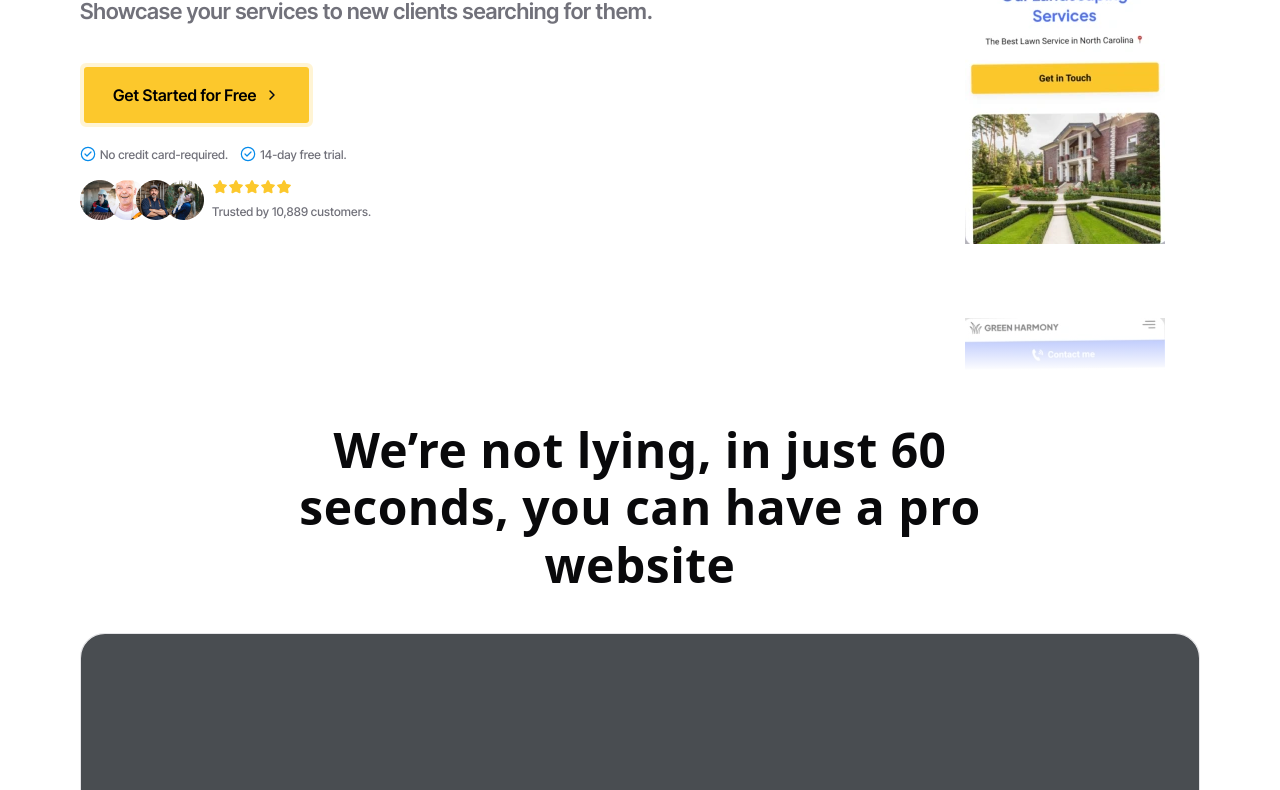
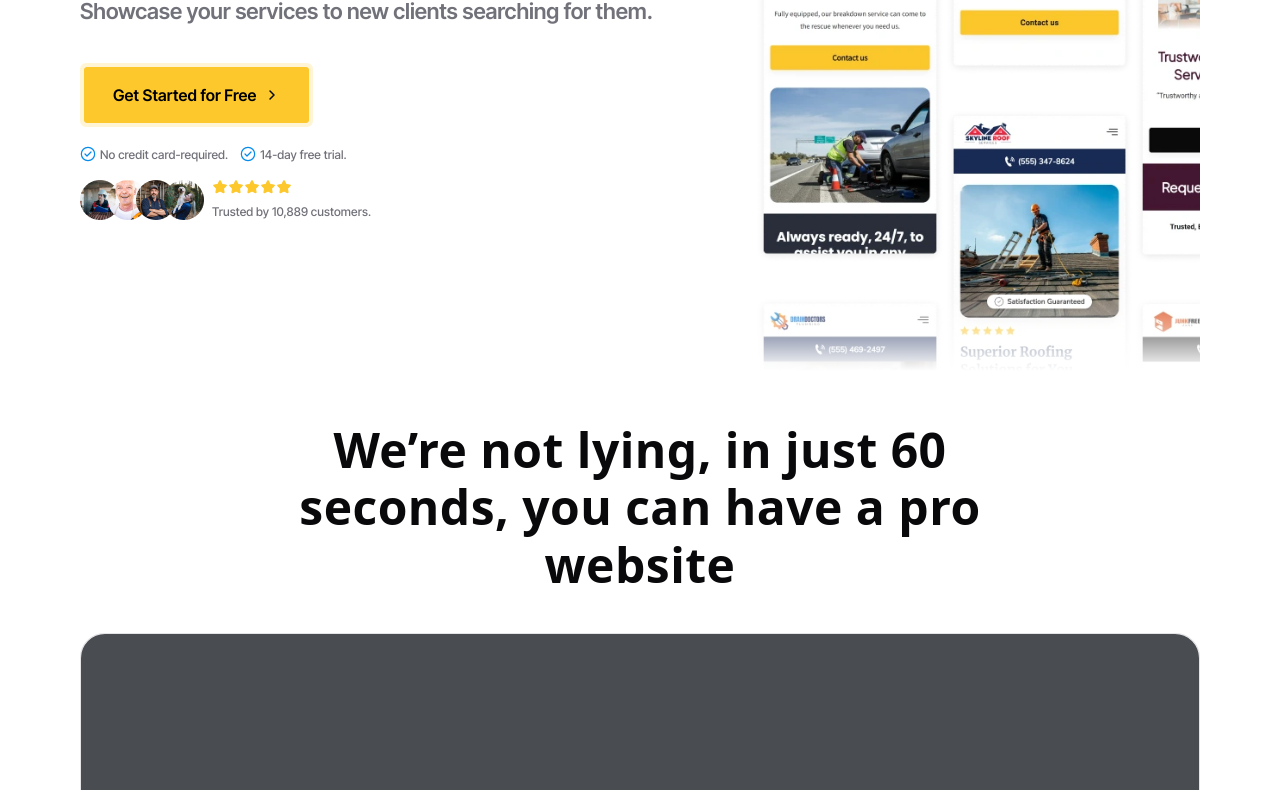
Before and after one commit to markok1/voolt-0.4, a website: page public/feature.html in a window 1280 px wide. Shown: the part 400-1190 px from the top of the page. Drawn offline with Linux system fonts and the light colour scheme.

Commit message:
hero change

```diff
--- a/public/feature.html
+++ b/public/feature.html
@@ -276,26 +276,34 @@
           </div>
         </div>
 
-        <div class="flex justify-between absolute right-[115px] w-[530px] top-[0] bottom-[0] max-2xl:w-[200px] max-xl:right-[40px] max-lg:relative max-lg:right-auto max-lg:top-auto max-lg:mt-[41px] max-lg:gap-0 max-lg:w-[100%]">
+        <div class="xl:overflow-hidden flex justify-between absolute right-[80px] w-[530px] top-[0] bottom-[0] max-2xl:w-[445px] max-xl:w-[200px] max-xl:right-[40px] max-lg:relative max-lg:right-auto max-lg:top-auto max-lg:mt-[41px] max-lg:gap-0 max-lg:w-[100%]">
           <div class="absolute left-[0] right-[0] h-[88px] lg:bg-[linear-gradient(180deg,_rgba(255,255,255,1)_0%,_rgba(0,0,0,0)_100%)] max-lg:right-auto max-lg:bottom-0 max-lg:top-0 max-lg:w-[88px] max-lg:h-[100%] max-lg:left-[-40px] max-lg:bg-[linear-gradient(90deg,_rgba(255,255,255,1)_0%,_rgba(0,0,0,0)_100%)]"></div>
           <div class="absolute left-[0] right-[0] bottom-[0] h-[88px] lg:bg-[linear-gradient(180deg,_rgba(0,0,0,0)_0%,_rgba(255,255,255,1)_100%)] max-lg:left-auto max-lg:bottom-0 max-lg:top-0 max-lg:w-[88px] max-lg:h-[100%] max-lg:right-[-40px] max-lg:bg-[linear-gradient(90deg,_rgba(0,0,0,0)_0%,_rgba(255,255,255,1)_100%)]"></div>
           <div class="block">
-            <div class="mt-[-235px] flex flex-col gap-[74px] max-lg:mt-auto max-lg:flex-row max-lg:gap-[40px] max-lg:ml-[-116px] max-sm:gap-[26px]">
-              <img src="imgs/review.webp" class="max-sm:max-w-[130px]" alt="Smartphone screens displaying a landscaping service website." />
-              <img src="imgs/review.webp" class="max-sm:max-w-[130px]" alt="Smartphone screens displaying a landscaping service website." />
-              <img src="imgs/review.webp" class="max-sm:max-w-[130px]" alt="Smartphone screens displaying a landscaping service website." />
-              <img src="imgs/review.webp" class="max-sm:max-w-[130px]" alt="Smartphone screens displaying a landscaping service website." />
-              <img src="imgs/review.webp" class="max-sm:max-w-[130px]" alt="Smartphone screens displaying a landscaping service website." />
-              <img src="imgs/review.webp" class="max-sm:max-w-[130px]" alt="Smartphone screens displaying a landscaping service website." />
-              <img src="imgs/review.webp" class="max-sm:max-w-[130px]" alt="Smartphone screens displaying a landscaping service website." />
+            <div class="mt-[-235px] flex flex-col gap-[32px] max-lg:mt-auto max-lg:flex-row max-lg:gap-[26px] max-lg:ml-[-116px] max-sm:gap-[16px]">
+              <img src="imgs/hero-website-preview1.webp" class="max-sm:max-w-[130px]" alt="Smartphone screens displaying a landscaping service website." />
+              <img src="imgs/hero-website-preview2.webp" class="max-sm:max-w-[130px]" alt="Smartphone screens displaying a landscaping service website." />
+              <img src="imgs/hero-website-preview3.webp" class="max-sm:max-w-[130px]" alt="Smartphone screens displaying a landscaping service website." />
+              <img src="imgs/hero-website-preview4.webp" class="max-sm:max-w-[130px]" alt="Smartphone screens displaying a landscaping service website." />
+              <img src="imgs/hero-website-preview5.webp" class="max-sm:max-w-[130px]" alt="Smartphone screens displaying a landscaping service website." />
+              <img src="imgs/hero-website-preview6.webp" class="max-sm:max-w-[130px]" alt="Smartphone screens displaying a landscaping service website." />
+              <img src="imgs/hero-website-preview7.webp" class="max-sm:max-w-[130px]" alt="Smartphone screens displaying a landscaping service website." />
             </div>
           </div>
-          <div class="block max-2xl:hidden">
-            <div class="flex flex-col gap-[74px] max-lg:mt-auto">
+          <div class="block max-xl:hidden">
+            <div class="flex flex-col gap-[32px] max-lg:mt-auto">
+              <img src="imgs/hero-website-preview8.webp" alt="Smartphone screens displaying a landscaping service website." />
+              <img src="imgs/hero-website-preview9.webp" alt="Smartphone screens displaying a landscaping service website." />
+              <img src="imgs/hero-website-preview10.webp" alt="Smartphone screens displaying a landscaping service website." />
               <img src="imgs/review.webp" alt="Smartphone screens displaying a landscaping service website." />
-              <img src="imgs/review.webp" alt="Smartphone screens displaying a landscaping service website." />
-              <img src="imgs/review.webp" alt="Smartphone screens displaying a landscaping service website." />
-              <img src="imgs/review.webp" alt="Smartphone screens displaying a landscaping service website." />
+            </div>
+          </div>
+          <div class="block max-xl:hidden mt-[-235px] mr-[-124px]">
+            <div class="flex flex-col gap-[32px] max-lg:mt-auto">
+              <img src="imgs/hero-website-preview11.webp" alt="Smartphone screens displaying a landscaping service website." />
+              <img src="imgs/hero-website-preview12.webp" alt="Smartphone screens displaying a landscaping service website." />
+              <img src="imgs/hero-website-preview1.webp" alt="Smartphone screens displaying a landscaping service website." />
+              <img src="imgs/hero-website-preview2.webp" alt="Smartphone screens displaying a landscaping service website." />
             </div>
           </div>
         </div>
```
Also changed, not shown: public/imgs/hero-website-preview1.webp (added), public/imgs/hero-website-preview10.webp (added), public/imgs/hero-website-preview11.webp (added), public/imgs/hero-website-preview12.webp (added), public/imgs/hero-website-preview2.webp (added), public/imgs/hero-website-preview3.webp (added), public/imgs/hero-website-preview4.webp (added), public/imgs/hero-website-preview5.webp (added), public/imgs/hero-website-preview6.webp (added), public/imgs/hero-website-preview7.webp (added), public/imgs/hero-website-preview8.webp (added), public/imgs/hero-website-preview9.webp (added), public/style.css.
